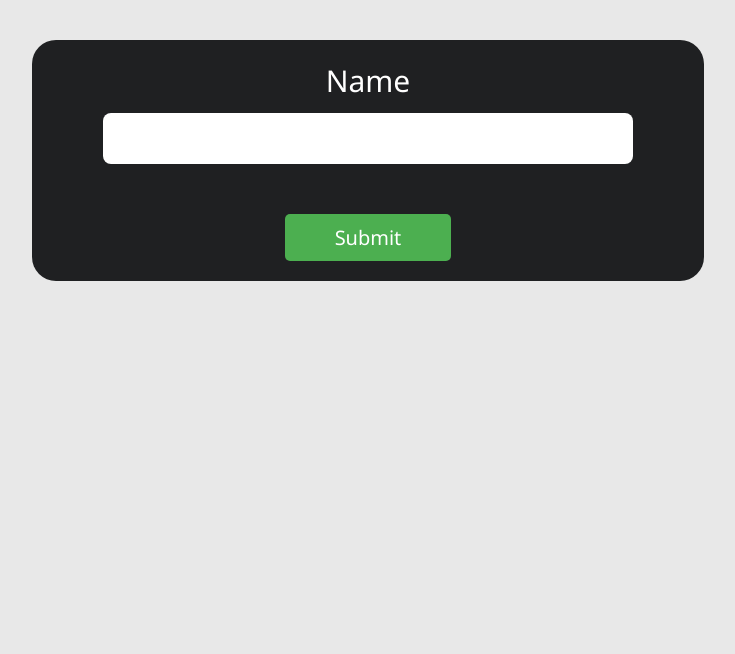
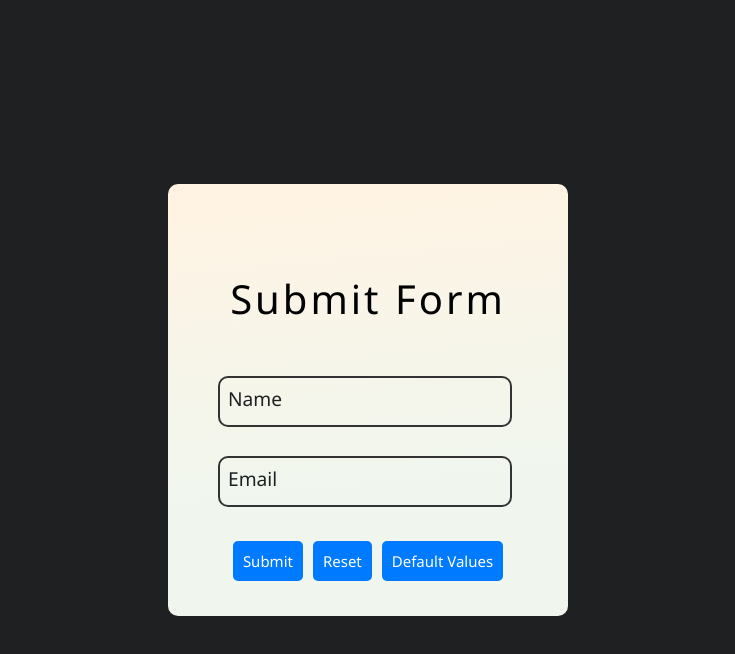
Before and after one commit to kumaruidivloper/angular-forms-tutorial, an Angular app: page / in a window 1280 px wide. Shown: the top 654 px of the page, without its empty margins (272-1007 px from the left). Built offline with nearby package versions, Linux system fonts and the light colour scheme.

Commit message:
Templat-Form-Tutorial-Part2

```diff
--- a/src/app/app.html
+++ b/src/app/app.html
@@ -1,14 +1,32 @@
-<form #myForm="ngForm" (ngSubmit)="submitForm(myForm)">
-  <div>
-    <label for="username">Name</label>
+<div class="form-container">
+  <h1>Submit Form</h1>
+  <form #myForm="ngForm" (ngSubmit)="formSubmit(myForm)">
+    <div class="inputbox">
       <input
         type="text"
-      id="username"
-      name="username"
+        name="name"
+        ngModel
         required
-      [(ngModel)]="user.username"
+        #name="ngModel"
         autocomplete="off"
       />
+      <span>Name</span>
     </div>
+    <div class="inputbox">
+      <input
+        type="text"
+        name="email"
+        ngModel
+        required
+        #email="ngModel"
+        autocomplete="off"
+      />
+      <span>Email</span>
+    </div>
+    <div class="inputbox">
       <button type="submit">Submit</button>
+      <button type="button" (click)="resetValue(myForm)">Reset</button>
+      <button type="button" (click)="setDefault(myForm)">Default Values</button>
+    </div>
   </form>
+</div>
--- a/src/app/app.scss
+++ b/src/app/app.scss
@@ -1,41 +1,69 @@
-* {
-  font-family: "Segoe UI", Tahoma, Geneva, Verdana, sans-serif;
+.form-container {
+  position: relative;
+  padding: 50px 50px;
+  background-image: linear-gradient(
+    174.2deg,
+    rgba(255, 244, 228, 1) 7.1%,
+    rgba(240, 246, 238, 1) 67.4%
+  );
+  border-radius: 10px;
 }
-form {
-  padding: 20px;
-  background-color: #1f2022;
-  width: 50%;
-  border-radius: 24px;
-  margin: 40px auto;
-  height: max-content;
+.form-container h1 {
+  font-size: 2.5em;
+  text-align: center;
+  padding: 10px;
+  color: #000;
+  letter-spacing: 3px;
+  margin-bottom: 40px;
+  font-weight: 400;
 }
-div {
+.form-container .inputbox {
+  position: relative;
+  width: 300px;
+  height: 30px;
+  margin-bottom: 50px;
   text-align: center;
 }
-label {
-  display: block;
+.form-container .inputbox input {
+  position: absolute;
+  top: 0;
+  left: 0;
+  width: 90%;
+  border: 2px solid #333;
+  outline: 0;
+  background: none;
+  padding: 10px;
+  border-radius: 10px;
+  font-size: 1.2em;
+}
+.form-container .inputbox:last-child {
+  margin-bottom: 0;
+}
+.form-container .inputbox span {
+  position: absolute;
+  top: 9px;
+  left: 10px;
+  font-size: 1.2em;
+  transition: 0.6s;
+  color: #1f2022;
+}
+.form-container .inputbox input:focus ~ span,
+.form-container .inputbox input:valid ~ span {
+  transform: translateX(-13px) translateY(-35px);
+  font-size: 1em;
+}
+.form-container .inputbox button {
+  display: inline-block;
+  width: max-content;
+  font-size: 15px;
+  padding: 10px;
+  margin: 5px;
+  background-color: #007bff;
   color: #fff;
-  font-size: 30px;
-  margin-bottom: 12px;
+  border: none;
+  border-radius: 5px;
+  cursor: pointer;
 }
-input {
-  border: 0;
-  outline: 0;
-  font-size: 20px;
-  color: #333;
-  width: 80%;
-  border-radius: 8px;
-  padding: 12px;
+.form-container .inputbox button:hover {
+  background-color: #0056b3;
 }
-button {
-  display: block;
-  margin: 0 auto;
-  background-color: #4caf50;
-  color: white;
-  padding: 10px 50px;
-  border-radius: 5px;
-  border: none;
-  cursor: pointer;
-  margin-top: 50px;
-  font-size: 20px;
-}
--- a/src/app/app.ts
+++ b/src/app/app.ts
@@ -1,5 +1,5 @@
 import { Component } from '@angular/core';
-import { NgForm } from '@angular/forms';
+import { FormsModule, NgForm } from '@angular/forms';
 
 @Component({
   selector: 'app-root',
@@ -8,12 +8,25 @@ import { NgForm } from '@angular/forms';
   styleUrl: './app.scss',
 })
 export class App {
-  user: { username: string } = { username: '' };
-
-  submitForm(myForm: NgForm) {
+  formSubmit(myForm: NgForm) {
     if (myForm.valid) {
-      alert('Submitted successfully, check console');
-      console.log(this.user);
+      const formValues = JSON.stringify(myForm.value);
+      console.log(formValues);
+      console.log(
+        '%c From submitted successfully',
+        'color: green; font-weight: 400; font-size: 15px'
+      );
+    } else {
+      alert('Please fill up the required fields');
     }
   }
+  resetValue(myForm: NgForm) {
+    myForm.resetForm();
+  }
+  setDefault(myForm: NgForm) {
+    myForm.resetForm({
+      name: 'Default Name',
+      email: 'defaultId@gmail.com',
+    });
+  }
 }
--- a/src/styles.scss
+++ b/src/styles.scss
@@ -1,12 +1,22 @@
-/* You can add global styles to this file, and also import other style files */
-
 * {
   font-family: "Segoe UI", Tahoma, Geneva, Verdana, sans-serif;
   font-weight: 300;
 }
 html {
   scroll-behavior: smooth;
-  /* background-color: #1f2022; */
-  background-color: #e8e8e8;
+  background-color: #1f2022;
+  /* background-color: #e8e8e8; */
   /* color: #fff; */
 }
+
+body {
+  margin: 0;
+  padding: 0;
+  box-sizing: border-box;
+  display: flex;
+  justify-content: center;
+  align-items: center;
+  background-color: #1f2022;
+  height: 100vh;
+  font-family: "Segoe UI", Tahoma, Geneva, Verdana, sans-serif;
+}
```
Also changed, not shown: 1 other file (tests, documents, lock files or other folders). Lines whose indentation alone changed are shown as unchanged.
